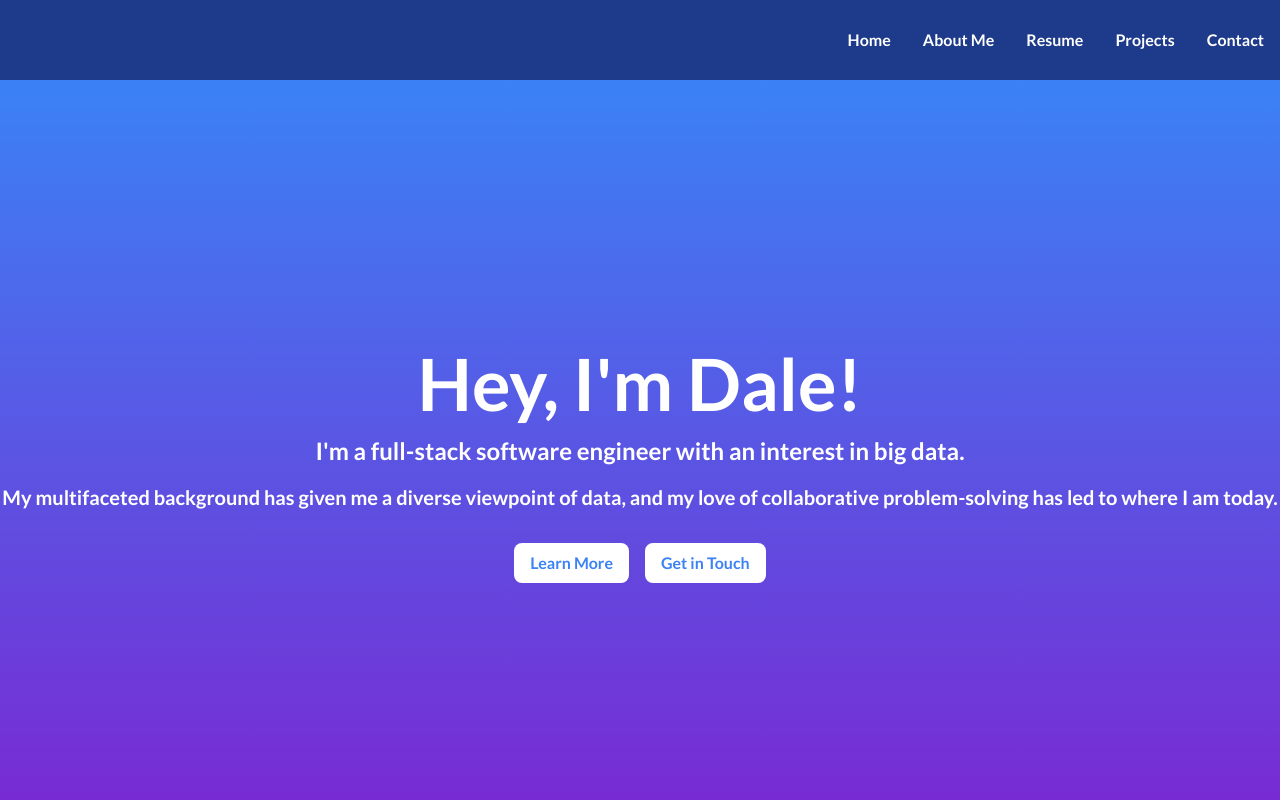
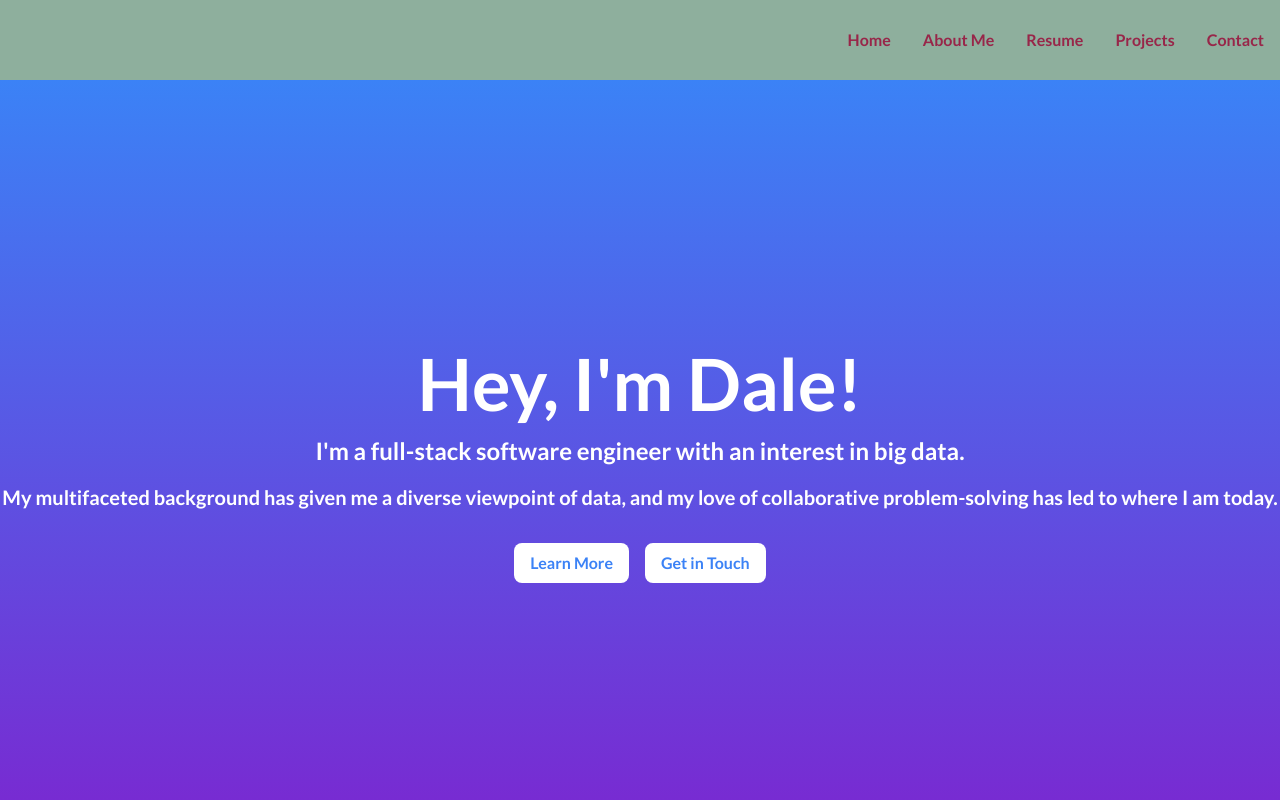
Before and after one commit to Revlisc/personalsite, a Next.js app: page / in a window 1280 px wide. Shown: the top 800 px of the page. Built offline with nearby package versions, Linux system fonts and the light colour scheme.

Commit message:
minor updates

```diff
--- a/app/components/navigation/navigation.tsx
+++ b/app/components/navigation/navigation.tsx
@@ -34,11 +34,11 @@ export default function Navigation() {
         setIsOpen(!isOpen);
     };
     return (
-        <div className="sticky top-0 z-10 bg-blue-900 md:h-20 font-lato">
+        <div className="sticky top-0 z-10 bg-cambridge md:h-20 font-lato">
           <div className="flex justify-between items-center p-4 sm:hidden">
             <div className="flex items-center">
               <Link href="#homepage" className="block sm:hidden">
-                <h5 className="text-white text-xl font-bold block">Dale Simmons</h5>
+                <h5 className="text-amarath text-xl font-bold block">Dale Simmons</h5>
               </Link>
             </div>
             <div className="sm:hidden">
@@ -53,7 +53,7 @@ export default function Navigation() {
           <div className={`sm:flex flex-grow focus:outline sm:justify-end align-middle ${isOpen ? 'block' : 'hidden'} `}>
             {links.map((link) => (
               <Link key={link.name} href={`#${link.href}`} onClick={toggleMenu}>
-                <h5 className="px-4 py-7 hover:text-red-500 text-white">{link.name}</h5>
+                <h5 className="px-4 py-7 hover:text-white text-amarath">{link.name}</h5>
               </Link>
             ))}
           </div>
--- a/app/components/resume/resume.tsx
+++ b/app/components/resume/resume.tsx
@@ -2,7 +2,7 @@ import Timeline from "./timeline";
 
 export default function Resume() {
     return (
-        <div className="" id='#resume'>
+        <div className="bg-lavender" id='#resume'>
             <h1 className="text-4xl mx-auto text-center mb-8 pt-12 font-semibold font-lato">My Journey So Far</h1>
             <h3 className="text-xl text-center mx-auto">A collection of my education and work experience</h3>
             <Timeline/>
--- a/tailwind.config.ts
+++ b/tailwind.config.ts
@@ -16,6 +16,13 @@ const config: Config = {
       fontFamily: {
         lato: ['var(--font-lato)'],
         roboto: ['var(--font-roboto)'],
+      },
+      colors: {
+        lavender: 'rgb(215, 218, 229)',
+        columbia: 'rgb(185, 205, 218)',
+        tiffany: 'rgb(166, 216, 212)',
+        cambridge: 'rgb(142, 175, 157)',
+        amarath: 'rgb(152, 38, 73)'
       }
     },
   },
```
